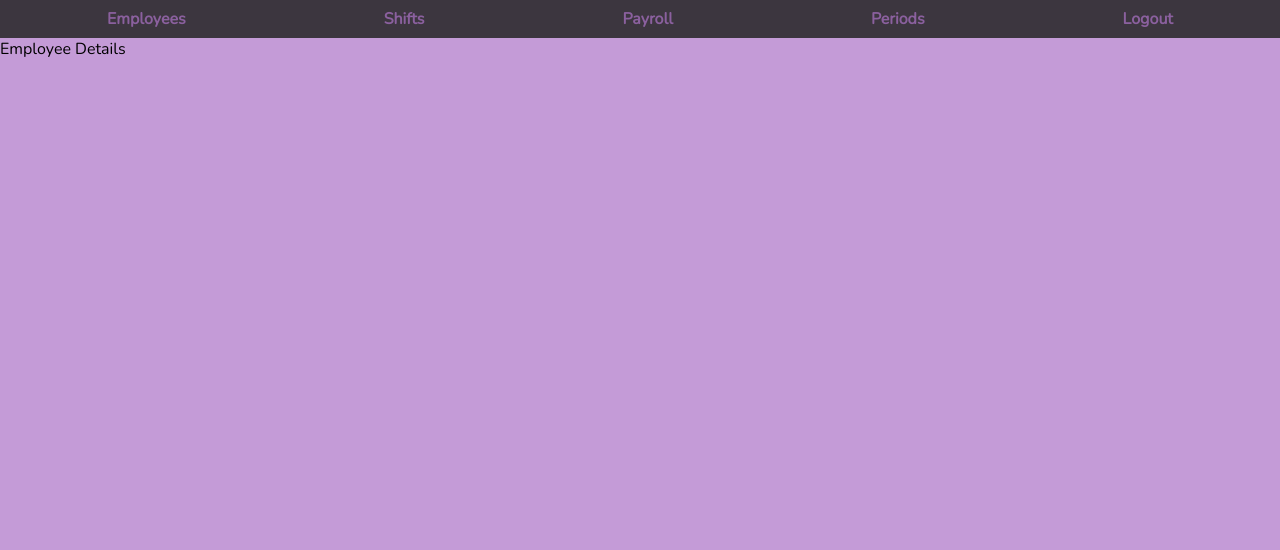
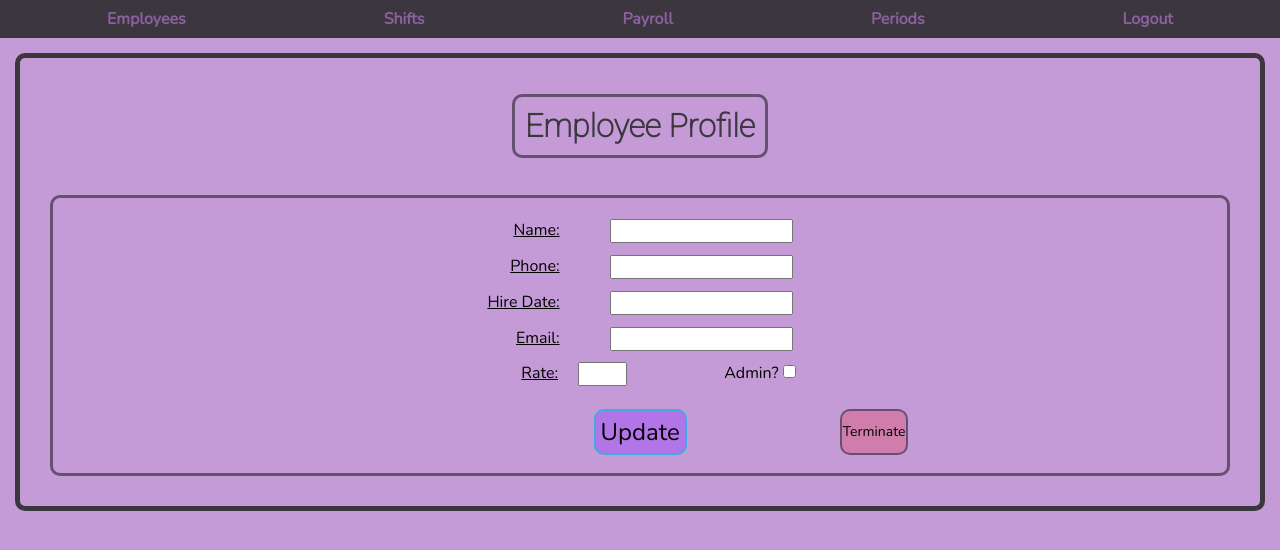
Before and after one commit to joshuaKsmith/payroll-tool, a React (Vite) app: page /employees/1 in a window 1280 px wide. Shown: the top 550 px of the page. Built offline with nearby package versions, Linux system fonts and the light colour scheme; sample sign-in values are in the browser's storage.

Commit message:
styled employeeDetails view

```diff
--- a/src/components/employees/EmployeeDetails.css
+++ b/src/components/employees/EmployeeDetails.css
@@ -0,0 +1,96 @@
+.employee-profile {
+    display:flex;
+    flex-direction: column;
+    border: 5px var(--darkest) solid;
+    border-radius: 10px;
+    margin: 15px;
+    padding: 15px;
+}
+
+.employee-profile > h1 {
+    color: var(--darkest);
+    border: 3px var(--dark) solid;
+    border-radius: 10px;
+    padding: 10px;
+    align-self: center;
+}
+
+.employee-edit {
+    display:flex;
+    flex-direction: column;
+    align-items: center;
+    border: 3px var(--dark) solid;
+    border-radius: 10px;
+    margin: 15px;
+    padding: 15px;
+}
+
+.employee-edit-form {
+    display:flex;
+    flex-direction: column;
+    align-items: flex-end;
+    margin-bottom: 20px;
+}
+
+.employee-edit-box {
+    display: flex;
+    justify-content: flex-end;
+    margin-top: 5px;
+
+}
+
+.employee-edit-form > label {
+    margin: 6px;
+    text-decoration: underline;
+}
+
+.employee-edit-form > label > input {
+    margin-left: 50px;
+}
+
+.employee-edit-rate-label {
+    flex-basis: 40%;
+    text-decoration: underline;
+}
+
+.employee-edit-rate-input {
+    max-width: 20%;
+    margin-left: 20px;
+
+}
+
+.profile-btn-container {
+    display:flex;
+}
+
+.profile-btn {
+    margin: 3px;
+    border-radius:10px;
+}
+
+.profile-btn-delete {
+    border: 2px var(--dark) solid;
+    background-color: #ff000033;
+    margin-left: 150px;
+    font-size: 14px;
+    padding: 1px;
+}
+
+.profile-btn-delete:hover {
+    background-color: rgb(255, 0, 0, 45%);
+    box-shadow: 0px 0px 10px var(--dark);
+}
+
+.profile-btn-save {
+    border: 2px var(--accent) solid;
+    background-color: var(--light);
+    margin-left: 225px;
+    font-size: 24px;
+    padding: 5px;
+}
+
+.profile-btn-save:hover {
+    border: 2px var(--light) solid;
+    background-color: var(--accent);
+    box-shadow: 0px 0px 16px var(--accent)
+}
--- a/src/components/employees/EmployeeDetails.jsx
+++ b/src/components/employees/EmployeeDetails.jsx
@@ -1,7 +1,68 @@
-
+import { useParams } from "react-router-dom"
+import "./EmployeeDetails.css"
 
 export const EmployeeDetails = () => {
 
 
-    return (<>Employee Details</>)
+    const { employeeId } = useParams()
+
+    return (
+        <div className="employee-profile">
+            <h1>Employee Profile</h1>
+            <form className="employee-edit">
+                <div className="employee-edit-form">
+                    <label>
+                        Name:
+                        <input
+
+                        />
+                    </label>
+                    <label>
+                        Phone:
+                        <input
+
+                        />
+                    </label>
+                    <label>
+                        Hire Date:
+                        <input
+                            readOnly
+                        />
+                    </label>
+                    <label>
+                        Email:
+                        <input
+
+                        />
+                    </label>
+                    <div className="employee-edit-box">
+                        <label className="employee-edit-rate-label">
+                            Rate:
+                            <input
+                                className="employee-edit-rate-input"
+                            />
+                        </label>
+                        <label>
+                            Admin?
+                            <input
+                                type="checkbox"
+                            />
+                        </label>
+                    </div>
+                </div>
+                <div className="profile-btn-container">
+                    <button
+                        className="profile-btn-save profile-btn"
+                    >
+                        Update
+                    </button>
+                    <button
+                        className="profile-btn-delete profile-btn"
+                    >
+                        Terminate
+                    </button>
+                </div>
+            </form>
+        </div>
+    )
 }
--- a/src/components/shifts/Shift.css
+++ b/src/components/shifts/Shift.css
@@ -50,13 +50,13 @@
 
 .shift-btn-save {
     border: 2px var(--accent) solid;
-    background-color: var(--light)
+    background-color: var(--light);
 }
 
 .shift-btn-save:hover {
     border: 2px var(--light) solid;
     background-color: var(--accent);
-    box-shadow: 0px 0px 16px var(--accent)
+    box-shadow: 0px 0px 16px var(--accent);
 }
 
 .shift-btn {
```
